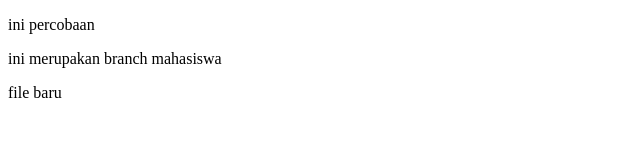
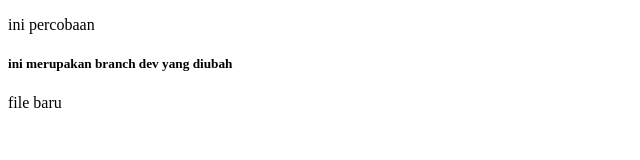
Before and after one commit to Adani04/gitku, a plain HTML site: page index.html in a window 1280 px wide. Shown: the whole page, without its empty margins (0-640 px from the left). Drawn offline with Linux system fonts and the light colour scheme.

Commit message:
setelah di edit

```diff
--- a/index.html
+++ b/index.html
@@ -7,7 +7,7 @@
 </head>
 <body>
     <p>ini percobaan</p>
-    <p>ini merupakan branch mahasiswa</p>
+    <h5>ini merupakan branch dev yang diubah</h5>
     <p>file baru</p>
 </body>
 </html>
```
